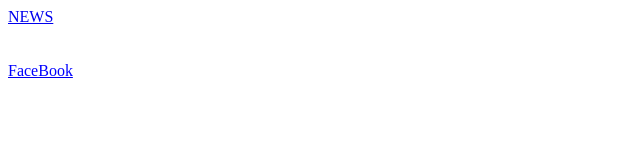
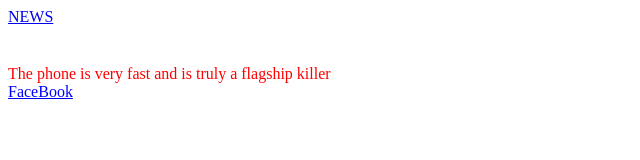
Before and after one commit to garginator/garginator.github.io, a plain HTML site: page index.html in a window 1280 px wide. Shown: the whole page, without its empty margins (0-640 px from the left). Drawn offline with Linux system fonts and the light colour scheme.

Commit message:
Added OP3 deatils

```diff
--- a/index.html
+++ b/index.html
@@ -1,6 +1,9 @@
 <html>
 <title>Garginator</title>
 <a href ="https://news.google.co.in">NEWS</a>
-<br><br><br>
+<br><br>
+<h1><font color = "red"Bought a OnePlus 3</font></h1>
+The phone is very fast and is truly a flagship killer
+<br>
 <a href ="https://fb.com/garginator"><font color= "blue">FaceBook</font></a>
 </html>
```
